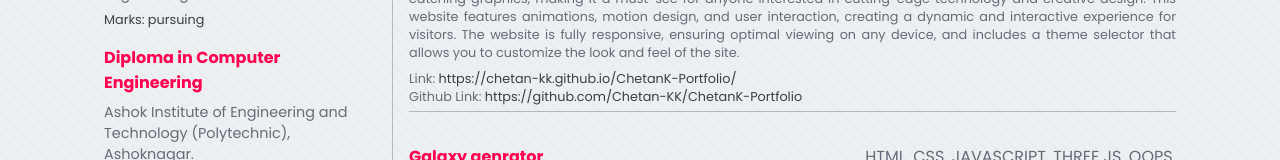
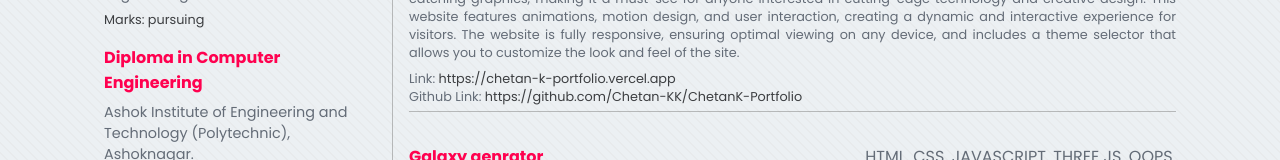
Before and after one commit to Chetan-KK/chetan-kk-portfolio2023, a React (Vite) app: page /resume in a window 1280 px wide. Shown: the part 425-585 px from the top of the page. Built offline with nearby package versions, Linux system fonts and the light colour scheme.

Commit message:
link changed

```diff
--- a/src/assets/projects.js
+++ b/src/assets/projects.js
@@ -12,7 +12,7 @@ export default [
         stack: ["HTML", "CSS", "JAVASCRIPT", "THREE JS", "GSAP", "SCROLL MAGIC", "TILT JS"],
         desc: `The project integrates the power of Three.js to bring creative design to life with stunning animations and eye-catching graphics, making it a must-see for anyone interested in cutting-edge technology and creative design.
       This website features animations, motion design, and user interaction, creating a dynamic and interactive experience for visitors. The website is fully responsive, ensuring optimal viewing on any device, and includes a theme selector that allows you to customize the look and feel of the site.`,
-        link: "https://chetan-kk.github.io/ChetanK-Portfolio/",
+        link: "https://chetan-k-portfolio.vercel.app",
         gitLink: "https://github.com/Chetan-KK/ChetanK-Portfolio",
         year: "5-2021",
     },
```
